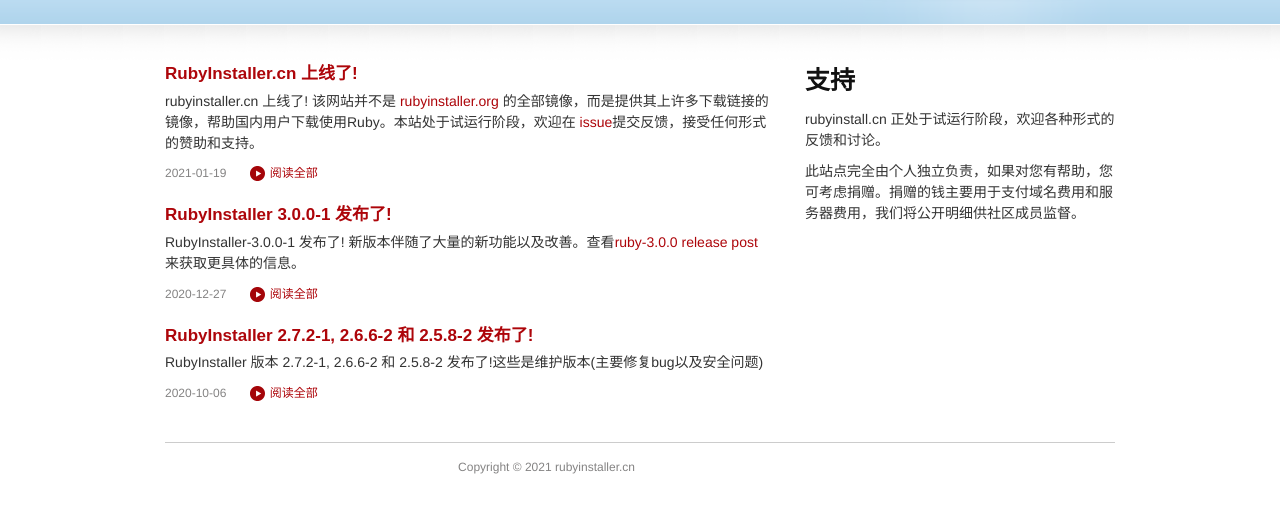
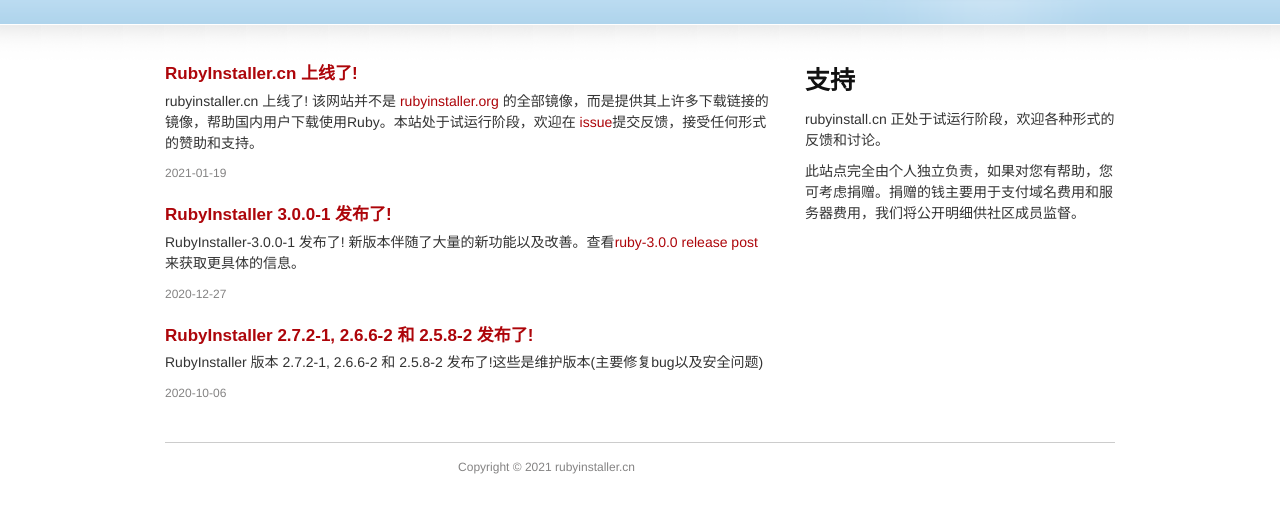
Before and after one commit to ccmywish/RubyInstaller.cn, a Jekyll site: the page built from index.md, in a window 1280 px wide, cut to the strip 324-837 px from the top of the page. Built offline with Jekyll 4.4.1, drawn with Linux system fonts in a browser that asks for light colours.

Commit message:
rm read all

```diff
--- a/_layouts/home.html
+++ b/_layouts/home.html
@@ -14,7 +14,7 @@ layout: default
                 <h3><a href="{{ post.url | relative_url }}">{{ post.title | escape }}</a></h3>
                 {{ post.excerpt }}
 
-                <span class="date">{{ post.date | date: "%Y-%m-%d" }}</span> <a href="{{ post.url | relative_url }}" class="more">阅读全部</a>
+                <span class="date">{{ post.date | date: "%Y-%m-%d" }}</span>
               </div>
           {% endfor %}
         </div>
```
Also changed, not shown: _about/index.md (+1 -1 lines).
